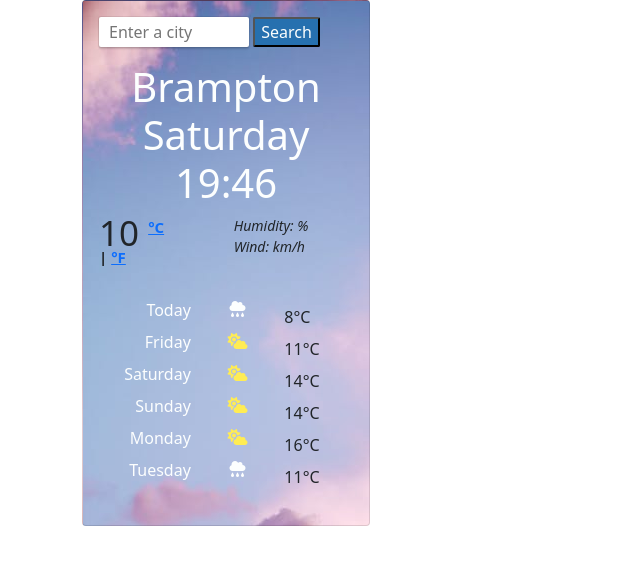
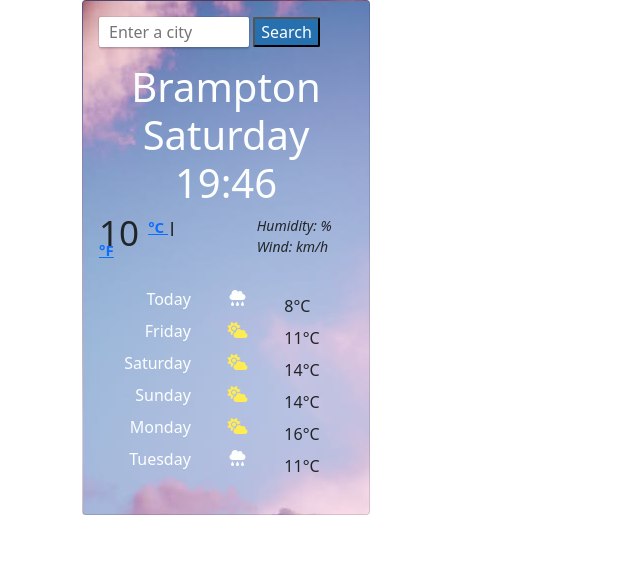
Before and after one commit to AnnaBiro/weather-appanni, a plain HTML site: page index.html in a window 1280 px wide. Shown: the whole page, without its empty margins (0-640 px from the left). Drawn offline with nearby package versions, Linux system fonts and the light colour scheme.

Commit message:
Update index.html

```diff
--- a/index.html
+++ b/index.html
@@ -27,7 +27,7 @@
         </h1>
 
         <div class="row">
-          <div class="col-4">
+          <div class="col-5">
 
 
             <span id="temperature"> 10 </span>
@@ -49,7 +49,7 @@
               </ul>
           </div>
 
-          <div class="col-8">
+          <div class="col-7">
             <ul>
               <li>Humidity: <span id="humidity"></span>%</li>
               <li>Wind: <span id="wind"></span>km/h</li>
```
